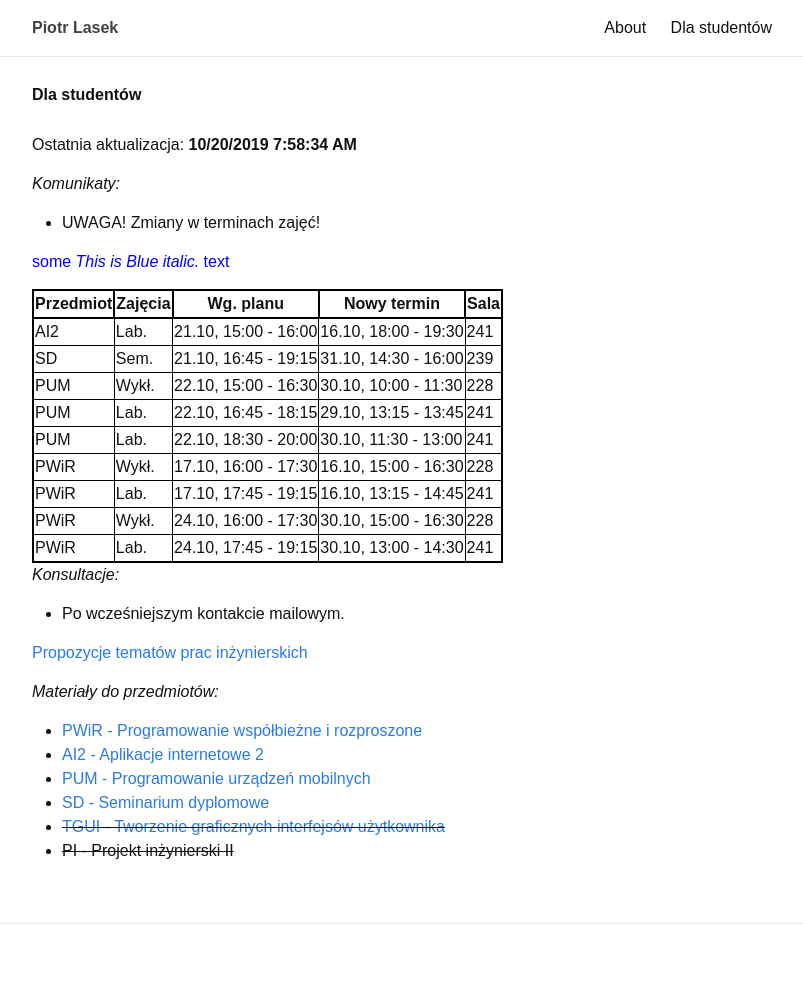
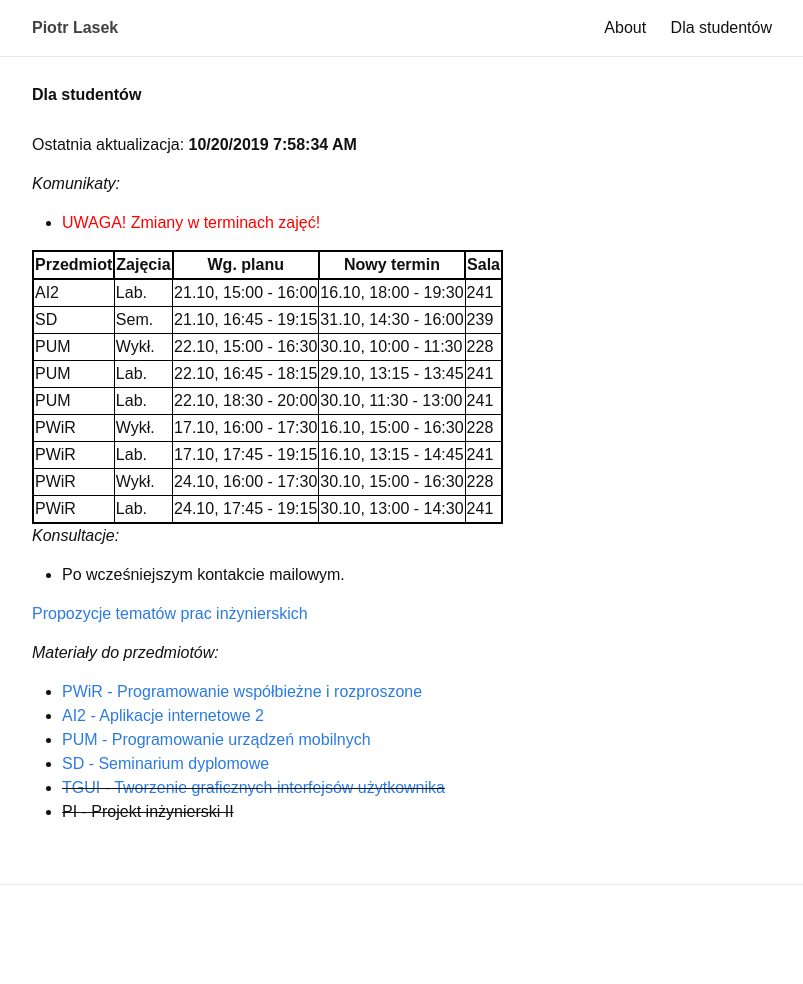
Before and after one commit to piotrlasek/piotrlasek.github.io, a Jekyll site: the page built from for-students.md, in a window 1280 px wide. Shown: the whole page, without its empty margins (238-1041 px from the left). Built offline with Jekyll 4.4.1, drawn with Linux system fonts in a browser that asks for light colours; after the commit the page ends 945 px from its top, so only the background shows below that.

Commit message:
some changes

```diff
--- a/for-students.md
+++ b/for-students.md
@@ -13,9 +13,7 @@ Ostatnia aktualizacja: **10/20/2019 7:58:34 AM**
 
 ## Komunikaty:
 
-* UWAGA! Zmiany w terminach zajęć!
-
-<span style="color:blue">some *This is Blue italic.* text</span>
+* <span style="color:red">UWAGA! Zmiany w terminach zajęć!</span>
 
 | Przedmiot | Zajęcia  | Wg. planu             | Nowy termin          | Sala |
 | --------- | -------- | --------------------- | -------------------- | ---- |
```
Also changed, not shown: 1 other file.
